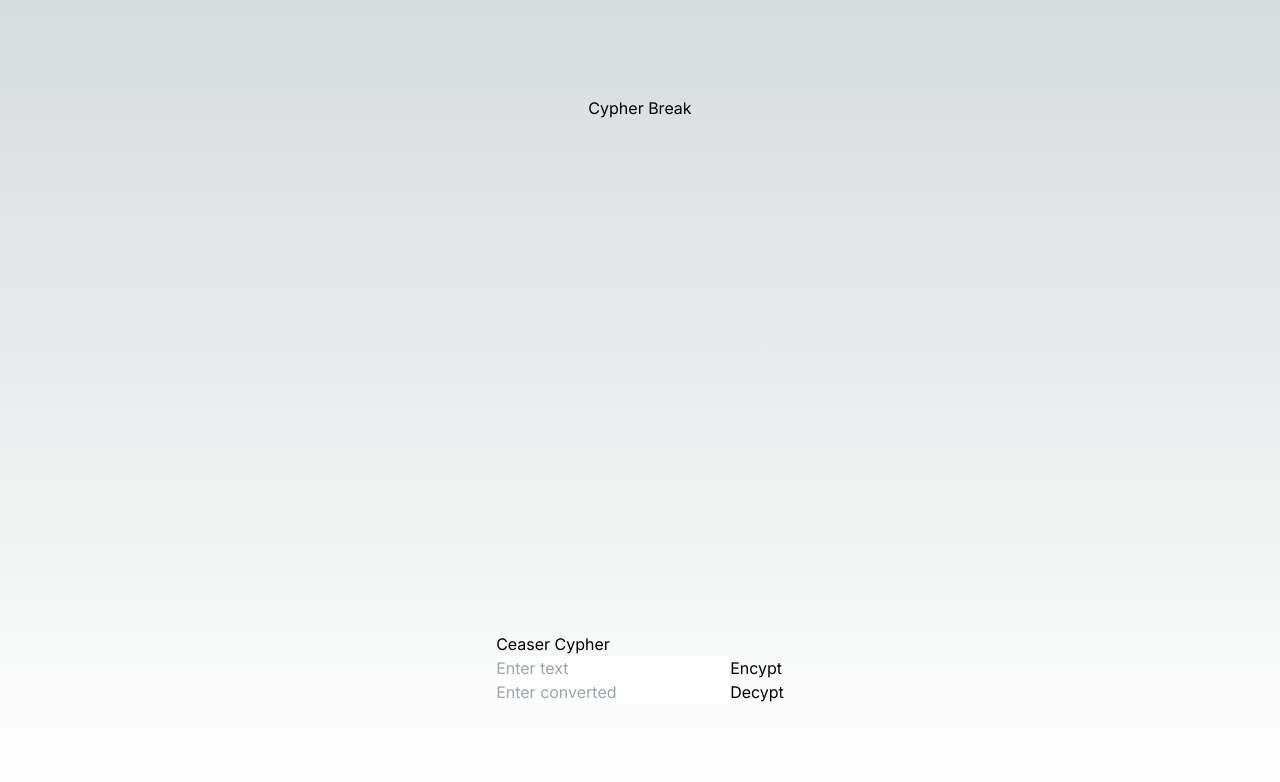
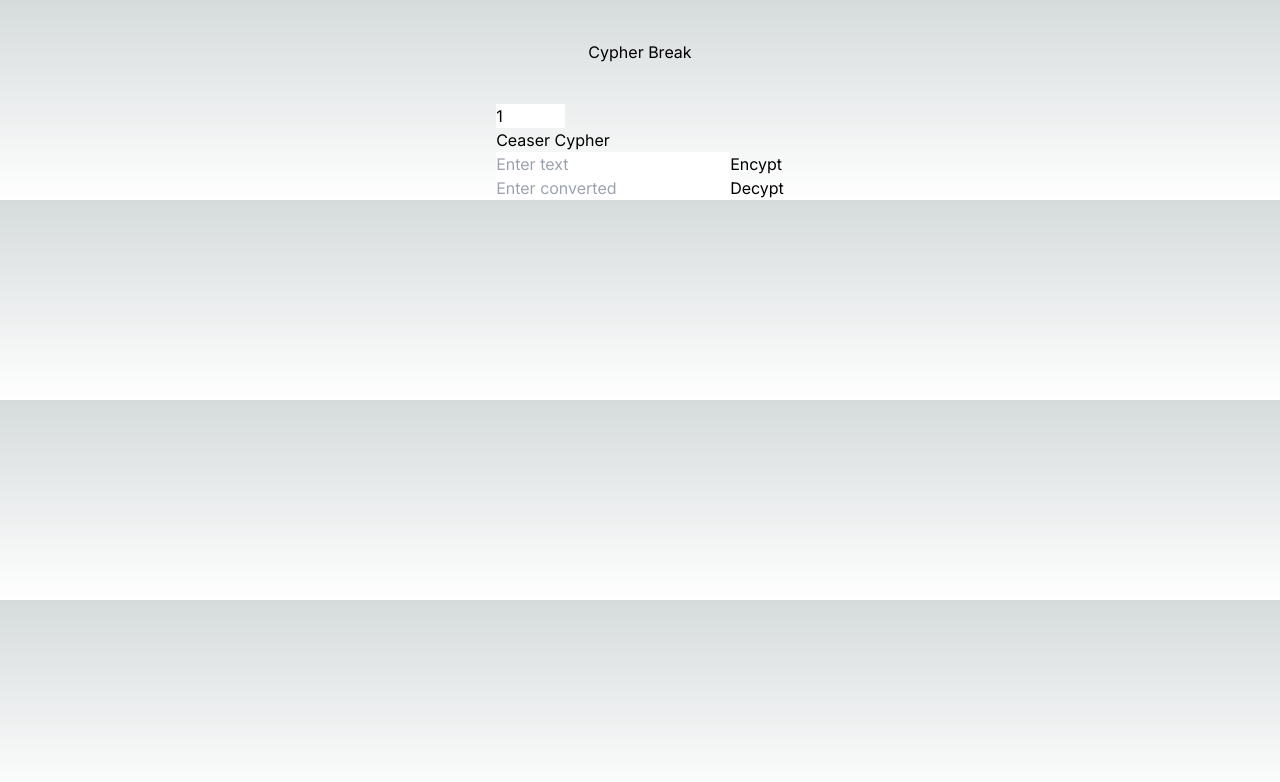
Before and after one commit to RisingSatalite/cypherbreak, a Next.js app: page / in a window 1280 px wide. Shown: the top 782 px of the page. Built offline with nearby package versions, Linux system fonts and the light colour scheme.

Commit message:
working almost

```diff
--- a/src/app/components/ceasercypher.js
+++ b/src/app/components/ceasercypher.js
@@ -2,19 +2,51 @@
 import { useState } from 'react';
 
 export default function ceaserCypher(){
+    const [shift, setShift] = useState(1);
     const [encyptInput, setEcyptInput] = useState('');
     const [Edisplay, EsetDisplay] = useState('');
     const [decyptInput, setDecyptInput] = useState('');
     const [Ddisplay, DsetDisplay] = useState('');
 
-    const Encypt = (value) => {
-        EsetDisplay(value)
+    const caesarShift = (text, shift) => {
+        const alphabet = 'abcdefghijklmnopqrstuvwxyz';
+        let result = '';
+
+        console.log(text)
+        console.log(shift)
+
+        for (let i = 0; i < text.length; i++) {
+          const char = text[i];
+          const index = alphabet.indexOf(char.toLowerCase());
+
+          if (index !== -1) {
+            const shiftedIndex = (index + shift) % alphabet.length;
+            result += alphabet[shiftedIndex];
+          } else {
+            result += char;
+          }
+        }
+
+        return result;
+      }
+
+    const Encypt = (value, shift) => {
+        EsetDisplay(caesarShift(value,shift))
     }
-    const Decypt = (value) => {
-        DsetDisplay(value)
+    const Decypt = (value, shift) => {
+        DsetDisplay(caesarShift(value,0-shift))
     }
     return(
         <div>
+            <input
+                type="number"
+                min="1"
+                max="25"
+                step="1"
+                value={shift}
+                onChange={(e) => setShift(e.target.value)}
+                placeholder="Select shift value"
+            />
             <h2>Ceaser Cypher</h2>
             <input
                 type="text"
@@ -22,20 +54,20 @@ export default function ceaserCypher(){
                 onChange={(e) => setEcyptInput(e.target.value)}
                 placeholder="Enter text"
             />
-            <button onClick={() => Encypt(encyptInput)}>
+            <button onClick={() => Encypt(encyptInput, shift)}>
                 <div>Encypt</div>
             </button>
             <div>{Edisplay}</div>
             <input
                 type="text"
-                value={encyptInput}
+                value={decyptInput}
                 onChange={(e) => setDecyptInput(e.target.value)}
                 placeholder="Enter converted"
             />
-            <button onClick={() => Decypt(button)}>
+            <button onClick={() => Decypt(decyptInput, shift)}>
                 <div>Decypt</div>
             </button>
-            <div>{Edisplay}</div>
+            <div>{Ddisplay}</div>
         </div>
     )
 }
--- a/src/app/globals.css
+++ b/src/app/globals.css
@@ -25,3 +25,7 @@ body {
     )
     rgb(var(--background-start-rgb));
 }
+
+input {
+  color: black;
+}
--- a/src/app/page.js
+++ b/src/app/page.js
@@ -3,8 +3,8 @@ import Ceasercypher from "./components/ceasercypher";
 
 export default function Home() {
   return (
-    <main className="flex min-h-screen flex-col items-center justify-between p-24">
-      <div>Cypher Break</div>
+    <main className="flex flex-col items-center justify-between">
+      <div class="p-10">Cypher Break</div>
       <Ceasercypher></Ceasercypher>
     </main>
   );
```
